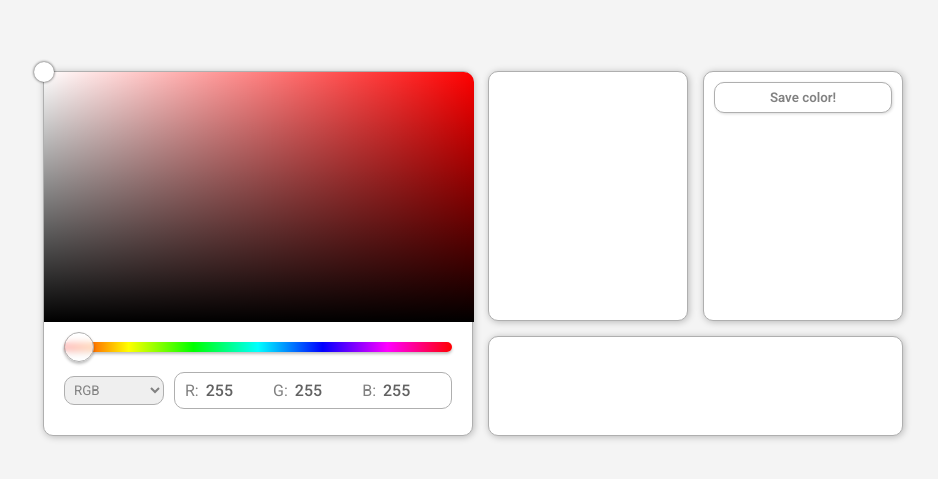
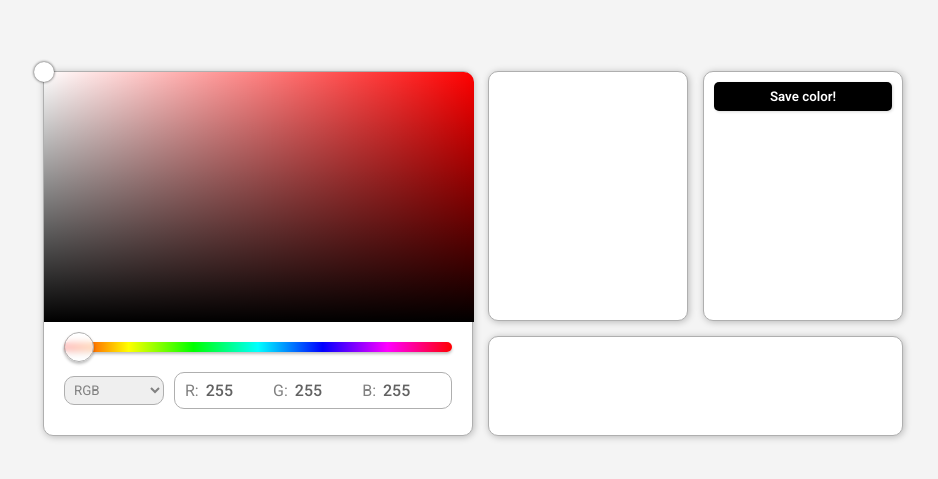
Before and after one commit to renans2/pickolor, a React (Vite) app: page / in a window 1280 px wide. Shown: the part 147-626 px from the top of the page, without its empty margins (167-1105 px from the left). Built offline with nearby package versions, Linux system fonts and the light colour scheme.

Commit message:
change in the 'save color' button styles

```diff
--- a/src/components/SavedColors/styles.ts
+++ b/src/components/SavedColors/styles.ts
@@ -13,17 +13,21 @@ export const S_Container = styled(S_MainSurface)`
 `;
 
 export const S_SaveButton = styled.button`
-  border: ${({ theme }) => theme.border};
-  border-radius: ${({ theme }) => theme.rounded.sm};
-  background-color: ${({ theme }) => theme.colors.surface};
+  border: none;
+  border-radius: ${({ theme }) => theme.rounded.xs};
+  background-color: black;
   box-shadow: ${({ theme }) => theme.shadow.detailSmall};
   padding: 7px 7px;
-  color: ${({ theme }) => theme.colors.textPrimary};
+  color: white;
   font-weight: 600;
+  transition: transform 100ms;
+
+  &:hover {
+    transform: scale(1.03);
+  }
 
   &:active {
-    box-shadow: none;
-    transform: translateY(3px);
+    transform: scale(0.95);
   }
 `;
 
```
